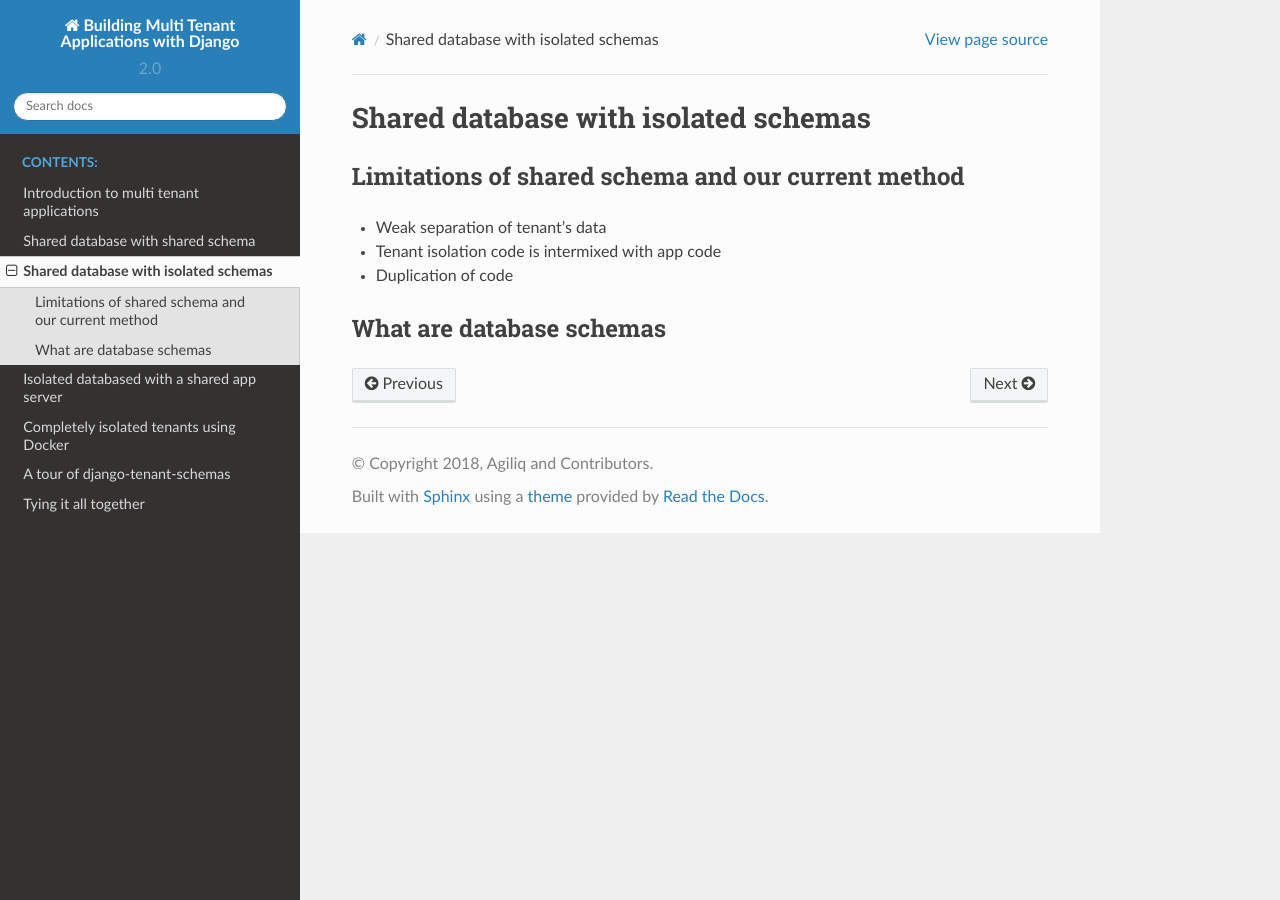
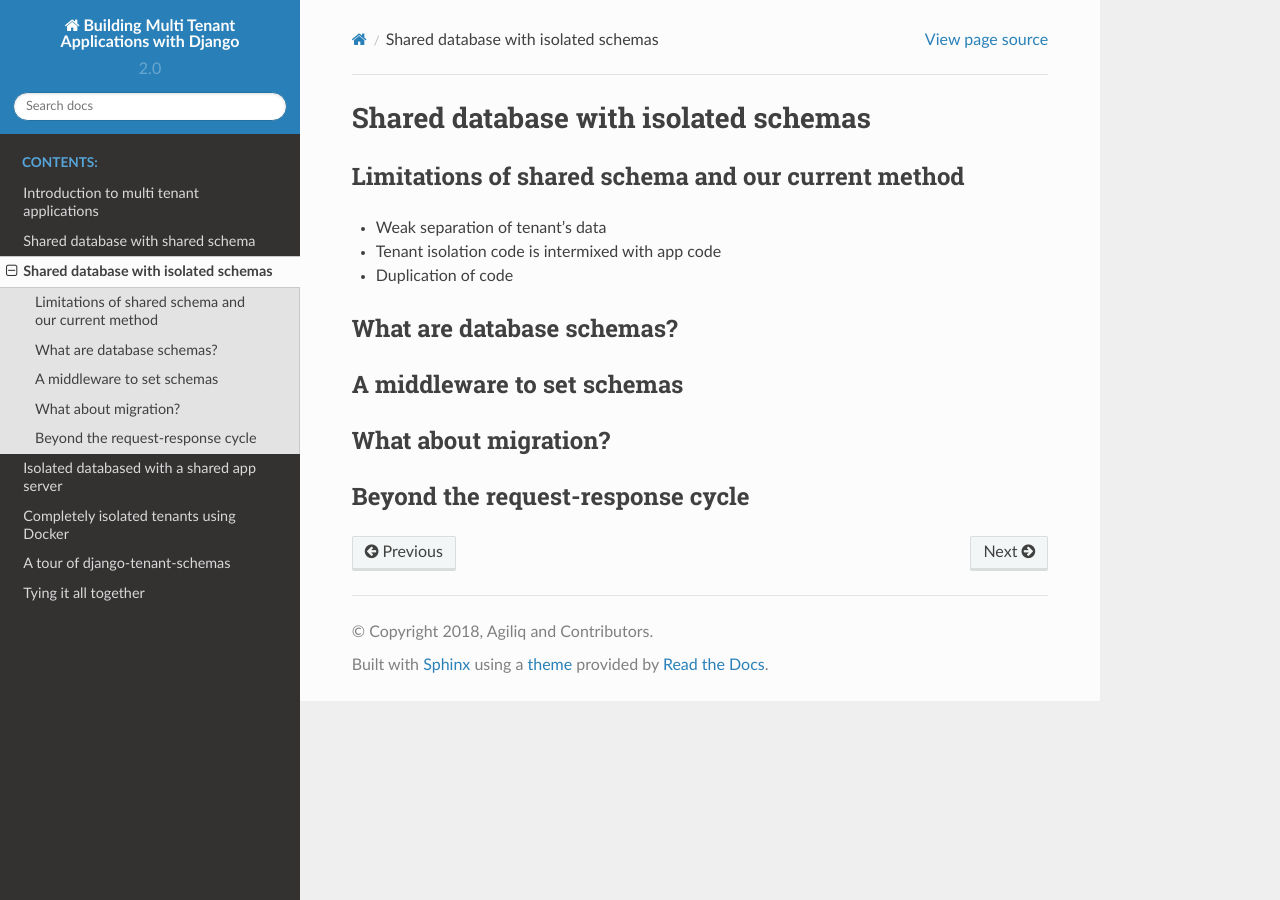
Before and after one commit to agiliq/building-multi-tenant-applications-with-django, a Sphinx documentation site: the page built from source/shared-database-isolated-schema.rst, in a window 1280 px wide. Built offline with Sphinx 7.4.7 and the Read the Docs theme 2.0.0, drawn with Linux system fonts in a browser that asks for light colours.

```diff
--- a/source/index.rst
+++ b/source/index.rst
@@ -15,7 +15,7 @@ Building Multi Tenant Applications with Django
    shared-database-isolated-schema
    isolated-database
    isolated-dockers
-   django-tenant-schemas
+   third-party-apps
    tying-it-all-together
 
 
--- a/source/shared-database-isolated-schema.rst
+++ b/source/shared-database-isolated-schema.rst
@@ -9,5 +9,17 @@ Limitations of shared schema and our current method
 - Duplication of code
 
 
-What are database schemas
+What are database schemas?
 +++++++++++++++++++++++++++
+
+
+A middleware to set schemas
+++++++++++++++++++++++++++++
+
+
+What about migration?
+++++++++++++++++++++++++++++
+
+
+Beyond the request-response cycle
+++++++++++++++++++++++++++++++++++++++++++++++++++++++++
```
Also changed, not shown: source/third-party-apps.rst (renamed from source/django-tenant-schemas.rst).
